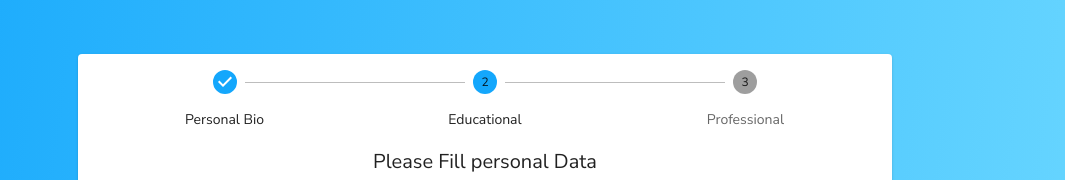
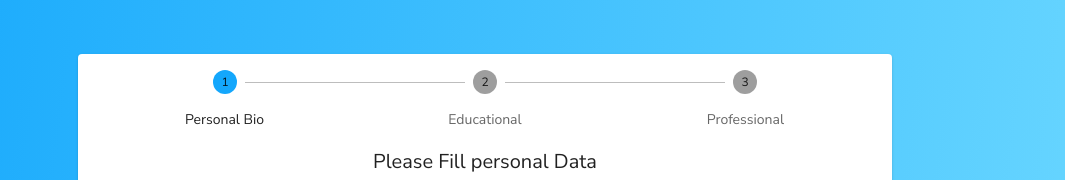
Before and after one commit to Sauvikn98/MentorMe, a React (Vite) app in the folder client/: page /create-profile in a window 1280 px wide. Both pictures are taken after a click on the button "CREATE ACCOUNT AS MENTOR". Shown: the part 150-330 px from the top of the page, without its empty margins (155-1220 px from the left). Built offline with nearby package versions, Linux system fonts and the light colour scheme.

Commit message:
stepper delay update

```diff
--- a/client/src/component/common/displayComponent.jsx
+++ b/client/src/component/common/displayComponent.jsx
@@ -61,7 +61,7 @@ export const renderButton = ({ label, variant, color, onClick }) => (
 );
 
 export const renderStepper= ({ state }) => (
-  <Stepper activeStep={state.stepCount} alternativeLabel>
+  <Stepper activeStep={state.stepCount - 1} alternativeLabel>
             {state.steps.map((item,i) => (
               <Step key={i}>
                 <StepLabel>{item.label}</StepLabel>
```
